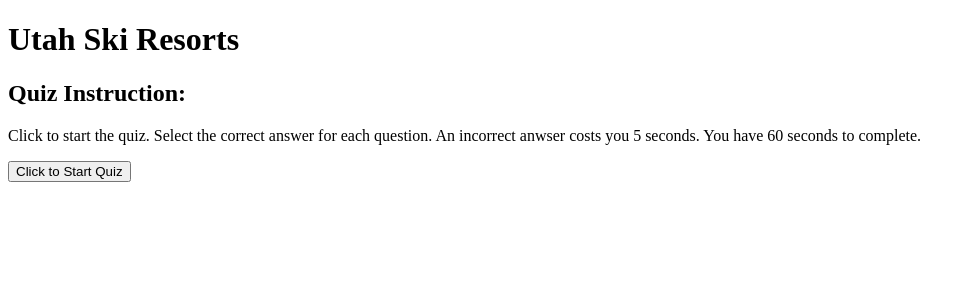
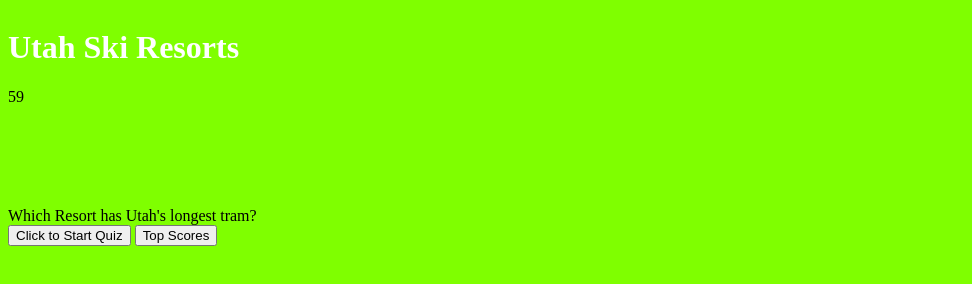
Before and after one commit to shreddy70/Code_Quiz, a plain HTML site: page index.html in a window 1280 px wide. Both pictures are taken after a click on the button "Click to Start Quiz". Shown: the whole page, without its empty margins (0-972 px from the left). Drawn offline with Linux system fonts and the light colour scheme.

Commit message:
js updated with spencer and cory

```diff
--- a/assets/css/style.css
+++ b/assets/css/style.css
@@ -0,0 +1,9 @@
+body {
+    background-color: chartreuse;
+    border-color: white;
+    align-content:center
+}
+
+h1 {
+    color: white;
+}
--- a/assets/js/script.js
+++ b/assets/js/script.js
@@ -0,0 +1,107 @@
+// choose variables
+var currentQuestion=0
+var quizInstructions = document.getElementById("instructions")
+var quizTime = 60
+var questions = [
+    {
+        question:"Which Resort has Utah's longest tram?",
+        choices:["Park City","Deer Valley","Snowbird","Alta"],
+        answer: "Snowbird"
+    },
+    {
+        question:"Which Resort is most acclaimed for it's terrain park?",
+        choices:["Snow Basin","Park City","Snowbird","Brighton"],
+        answer:"Park City"
+    },
+    {
+        question:"Which Resort is located in Ogden Valley?",
+        choices:["Snow Basin","Deer Valley","Solitude","Brighton"],
+        answer:"Snow Basin"
+    },
+    {   question:"Which Resort is located in Big Cottonwood Canyon?",
+        choices:["Park City","Powder Mountain","Alta","Solitude"],
+        answer:"Solitude"
+    },
+    {   question:"Which Resort is known for its corduroy grooming?",
+        choices:["Brighton","Deer Valley","Powder Mountain","Alta"],
+        answer:"Deer Valley"
+    }]
+// html tags declare variables
+// click button to start
+
+// timer begins
+
+document.getElementById("begin-button").addEventListener("click", startTest);
+function startTest() {
+    setInterval(myTimer, 1000);
+    quizInstructions.style.visibility = "hidden";
+    startQuestions()
+
+    // hide start quiz
+}
+function myTimer() {
+if (quizTime <=0) {
+    quizTime =0
+    clearInterval (myTimer)
+}
+    document.getElementById("time-remaining").innerHTML = quizTime
+    quizTime --
+}
+
+
+// 1st question appears w 4 possible answers
+function questionFunction(){
+
+    var questionsElement = document.getElementById("questionsEl")
+    console.log(questionsElement)
+    console.log(questions[currentQuestion].question)
+
+
+
+    questionsElement.innerHTML=questions[currentQuestion].question
+
+// create elements to hold choices
+// append element to html
+// create for loop going through array of questions and choices
+    // inject each question and choices
+
+    for (var i = 0; i < questions.length; i++) {
+        console.log(questions[currentQuestion].choices[i])
+        }
+
+// current question plus one
+// create function that tests if answer is correct or not
+// check to see if there's more questions to be answered
+// repeat if less
+// if no more questions, create function that goes to high scores
+}
+
+function startQuestions() {
+    console.log(JSON.stringify(questions))
+    JSON.stringify(questions)
+
+
+    var mainEl =document.getElementById("questions")
+
+// create elements to hold questions
+    var questionsElement =document.createElement("div")
+    questionsElement.setAttribute("id","questionsEl");
+    mainEl.appendChild(questionsElement)
+
+
+    var choicesEl=document.createElement("div");
+    choicesEl.setAttribute("id","choicesEl");
+    mainEl.appendChild(choicesEl)
+
+    questionFunction ()
+}
+
+
+// user clicks on one answer
+// if correct, next question appears
+// if incorrect, 5 seconds subtracted from timer, next question appears
+// continue loop through 5 questions
+// game ends after 60 seconds or after 5 questions completed
+// score is displayed
+// player option to input initials
+// if player clicks top scores button, they're listed
--- a/index.html
+++ b/index.html
@@ -15,12 +15,21 @@
     </header>
 
     </div id = "wrapper">
-        <div class = "time-remaining"></div>
-        <div class = "questions">
+        <div id = "time-remaining"></div>
+          <div id = "questions">
+            <div id ="instructions">
             <h2>Quiz Instruction:</h2>
-            <p>Click to start the quiz. Select the correct answer for each question. An incorrect anwser costs you 5 seconds. You have 60 seconds to complete.</p>
-        </div>
+              <p>Click to start the quiz. Select the correct answer for each question. An incorrect anwser costs you 5 seconds. You have 60 seconds to complete.</p>
+            </div>
+          </div>
         <div class = "click-button">
-          <button class = "begin-button">Click to Start Quiz</button>
+          <button id = "begin-button">Click to Start Quiz</button>
+          <button class = "top=scores">Top Scores</button>
+    </div>
 
-    </div>
+  </body>
+
+  <script src="assets/js/script.js">
+  </script>
+
+</html>
```
